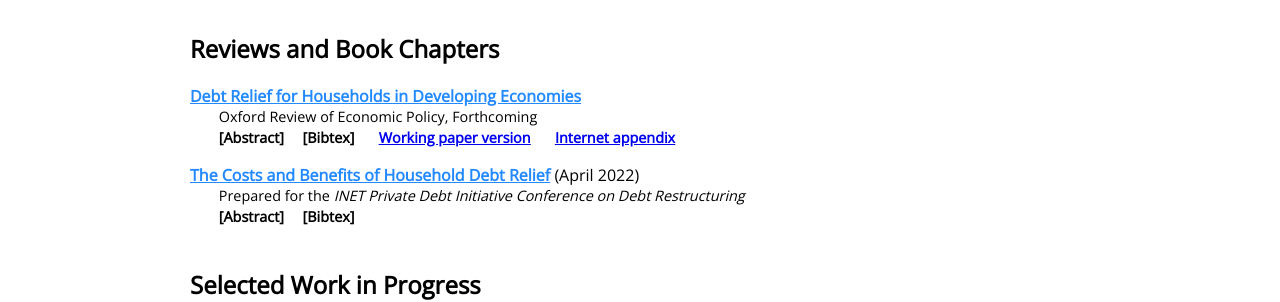
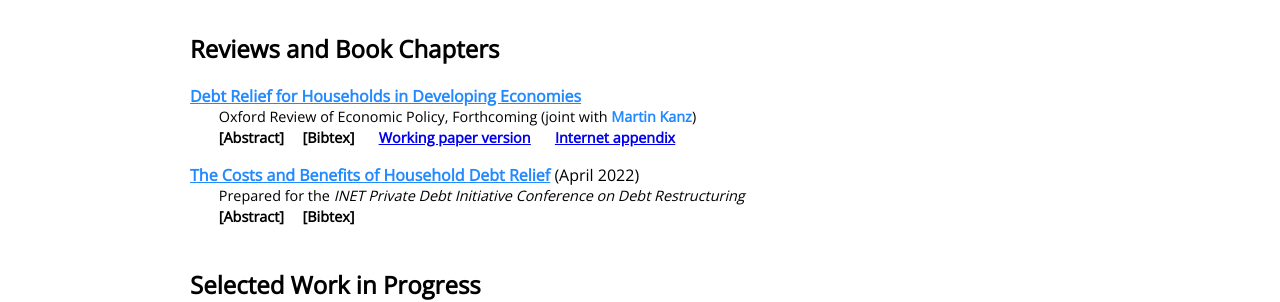
Before and after one commit to sashaindarte/sashaindarte.github.io, a Jekyll site: the page built from research/index.html, in a window 1280 px wide and 1186 px high. Shown: the part 654-956 px from the top of the window. Built offline with Jekyll 4.4.1, drawn with Linux system fonts in a browser that asks for light colours.

Commit message:
added link

```diff
--- a/research/index.html
+++ b/research/index.html
@@ -248,7 +248,7 @@ title: Sasha Indarte - Research
 			</p>
 
 			<p style="padding-left:2em;padding-bottom:0em;margin-top:0em;margin-bottom:0em;font-size:0.9em;">
-				Oxford Review of Economic Policy, Forthcoming
+				Oxford Review of Economic Policy, Forthcoming (joint with <a href="https://sites.google.com/site/decrgmkanz/contact"> Martin Kanz</a>)
 			</p>
 
 			<label for="toggle7a" class="toggle-header" style="font-size:0.9em;">&emsp;&emsp;[Abstract]</label>
```
